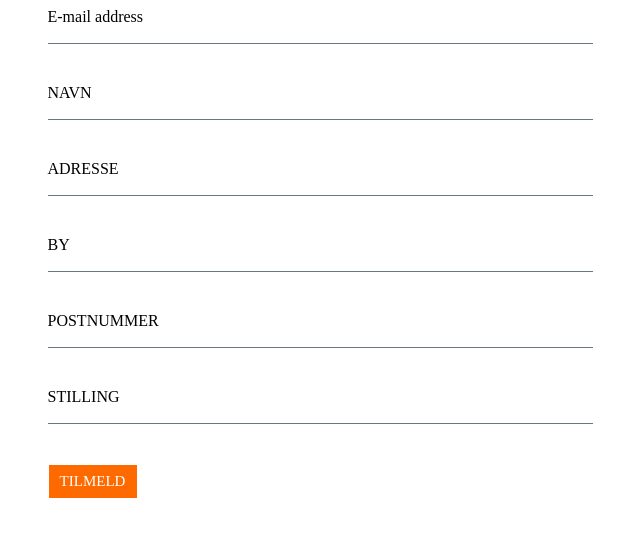
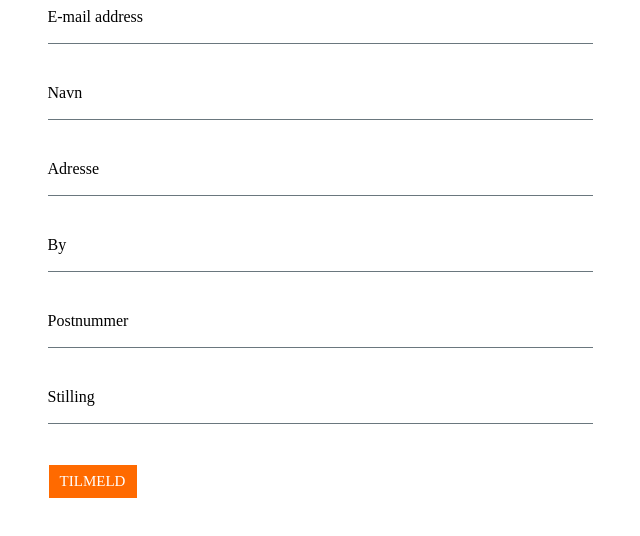
Before and after one commit to Mediaxpress-IT/fermacell, a plain HTML site: page index.html in a window 1280 px wide. Shown: the whole page, without its empty margins (320-960 px from the left). Drawn offline with Linux system fonts and the light colour scheme.

Commit message:
Update index.html

```diff
--- a/index.html
+++ b/index.html
@@ -10,27 +10,27 @@
   </p>
 
   <p>
-    <label for="data_NAVN_id">NAVN</label>
+    <label for="data_NAVN_id">Navn</label>
     <input type="text" name="data_NAVN" id="data_NAVN_id" />
   </p>
 
   <p>
-    <label for="data_Adresse_id">ADRESSE</label>
+    <label for="data_Adresse_id">Adresse</label>
     <input type="text" name="data_Adresse" id="data_Adresse_id" />
   </p>
 
   <p>
-    <label for="data_By_id">BY</label>
+    <label for="data_By_id">By</label>
     <input type="text" name="data_By" id="data_By_id" />
   </p>
 
   <p>
-    <label for="data_Postnummer_id">POSTNUMMER</label>
+    <label for="data_Postnummer_id">Postnummer</label>
     <input type="text" name="data_Postnummer" id="data_Postnummer_id" />
   </p>
 
   <p>
-    <label for="data_STILLING_id">STILLING</label>
+    <label for="data_STILLING_id">Stilling</label>
     <input type="text" name="data_STILLING" id="data_STILLING_id" />
   </p>
         <p>
```
